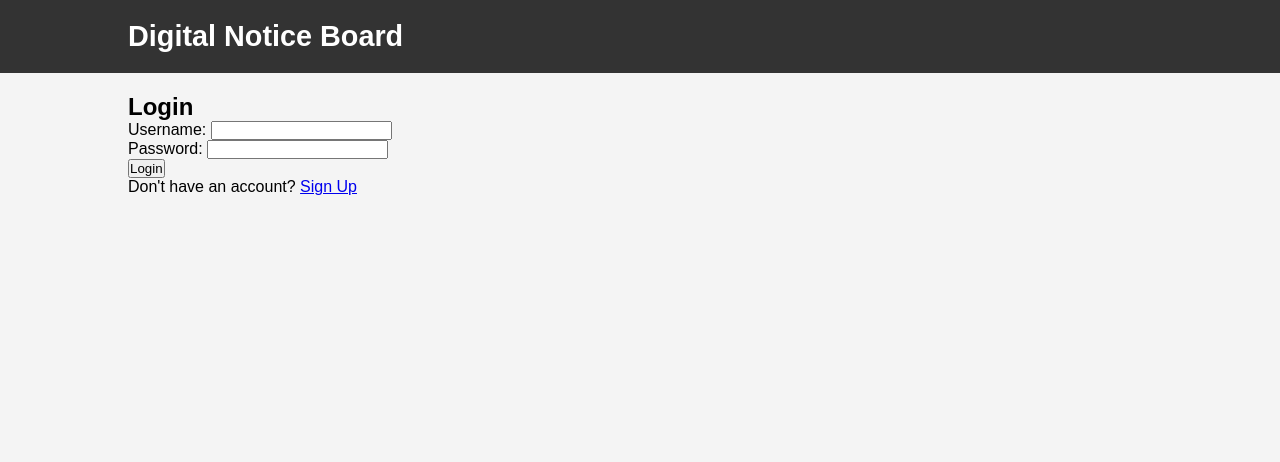
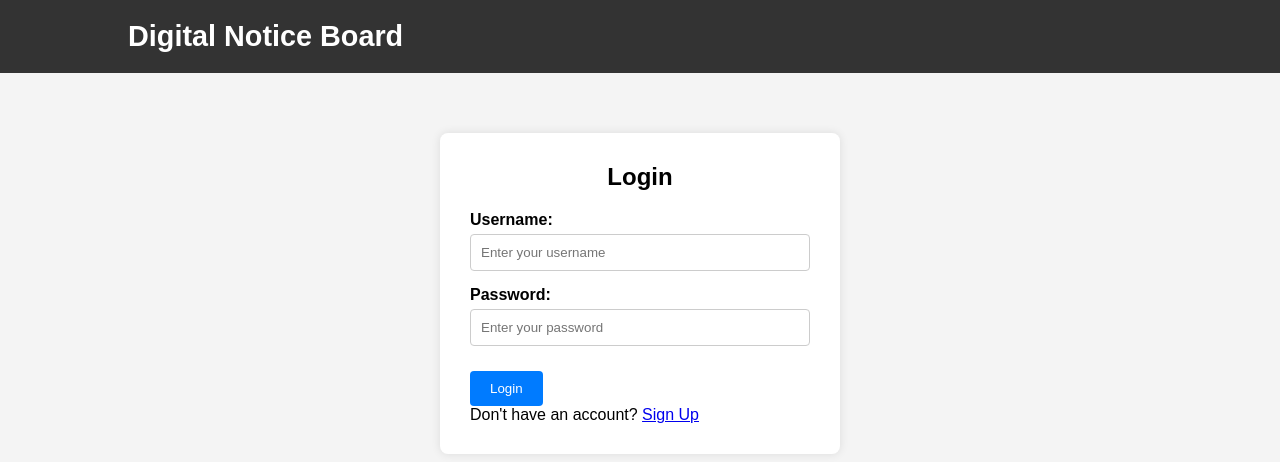
Before and after one commit to digi2025new/digin, a Flask app: page /login in a window 1280 px wide. Shown: the top 462 px of the page. Run offline with Flask 3, Linux system fonts and the light colour scheme.

Commit message:
Enhance login and signup pages with new form layout and styling

```diff
--- a/static/styles.css
+++ b/static/styles.css
@@ -10,7 +10,7 @@ body {
     background-color: #f4f4f4;
 }
 
-/* Header */
+/* Header (from previous updates) */
 header {
     background-color: #333;
     color: #fff;
@@ -34,7 +34,7 @@ header {
     margin: 0;
 }
 
-/* Container */
+/* Container for overall page content */
 .container {
     width: 80%;
     margin: 20px auto;
@@ -49,72 +49,66 @@ header {
     color: #c00; /* red color for errors/messages */
 }
 
-/* Hero Section */
-.hero {
-    background: url("https://via.placeholder.com/1200x400") no-repeat center center/cover;
-    /* Replace the URL with your own hero image if you like */
-    width: 100%;
-    padding: 100px 0;
-    color: #fff;
-    text-align: center;
-    position: relative;
+/* Form Container */
+.form-container {
+    background: #fff;
+    border-radius: 8px;
+    max-width: 400px;
+    margin: 40px auto;
+    padding: 30px;
+    box-shadow: 0 0 10px rgba(0,0,0,0.1);
 }
 
-.hero::after {
-    content: "";
-    position: absolute;
-    top: 0; left: 0; right: 0; bottom: 0;
-    background: rgba(0,0,0,0.5); /* dark overlay */
+.form-container h2 {
+    margin-bottom: 20px;
+    text-align: center;
 }
 
-.hero-content {
-    position: relative;
-    z-index: 1;
-    max-width: 700px;
-    margin: 0 auto;
-    padding: 0 20px;
+.form-group {
+    margin-bottom: 15px;
 }
 
-.hero-content h1 {
-    font-size: 3rem;
-    margin-bottom: 20px;
+.form-group label {
+    display: block;
+    margin-bottom: 5px;
+    font-weight: bold;
 }
 
-.hero-content p {
-    font-size: 1.2rem;
-    margin-bottom: 30px;
+.form-group input[type="text"],
+.form-group input[type="password"] {
+    width: 100%;
+    padding: 10px;
+    border: 1px solid #ccc;
+    border-radius: 4px;
 }
 
-.hero-buttons {
-    display: flex;
-    justify-content: center;
-    gap: 20px;
-}
-
-/* Buttons */
+/* Button Styles */
 .btn {
     display: inline-block;
-    padding: 15px 25px;
-    text-decoration: none;
+    padding: 10px 20px;
+    background-color: #007BFF; /* Primary button color */
     color: #fff;
-    background-color: #007BFF; /* Primary color */
+    border: none;
     border-radius: 4px;
+    cursor: pointer;
     transition: background-color 0.3s ease;
+    margin-top: 10px;
 }
 
 .btn:hover {
     background-color: #0056b3;
 }
 
+/* (Optional) Secondary button style */
 .btn-secondary {
-    background-color: #28a745; /* Secondary color (green) */
+    background-color: #28a745;
 }
 
 .btn-secondary:hover {
     background-color: #1e7e34;
 }
 
-/* Department Buttons (Dashboard) */
+/* Additional styling from previous enhancements */
 .departments button {
     margin: 10px;
     transition: transform 0.3s;
@@ -130,7 +124,7 @@ header {
     background-color: #555;
 }
 
-/* Admin notices */
+/* Notice styling (admin, etc.) */
 .notice {
     background: #fff;
     margin: 10px 0;
--- a/templates/login.html
+++ b/templates/login.html
@@ -1,14 +1,18 @@
 {% extends "base.html" %}
 {% block content %}
+<div class="form-container">
   <h2>Login</h2>
   <form method="POST" action="{{ url_for('login') }}">
-    <label for="username">Username:</label>
-    <input type="text" name="username" required>
-    <br>
-    <label for="password">Password:</label>
-    <input type="password" name="password" required>
-    <br>
-    <input type="submit" value="Login">
+    <div class="form-group">
+      <label for="username">Username:</label>
+      <input type="text" name="username" placeholder="Enter your username" required>
+    </div>
+    <div class="form-group">
+      <label for="password">Password:</label>
+      <input type="password" name="password" placeholder="Enter your password" required>
+    </div>
+    <input type="submit" value="Login" class="btn">
   </form>
   <p>Don't have an account? <a href="{{ url_for('signup') }}">Sign Up</a></p>
+</div>
 {% endblock %}
```
